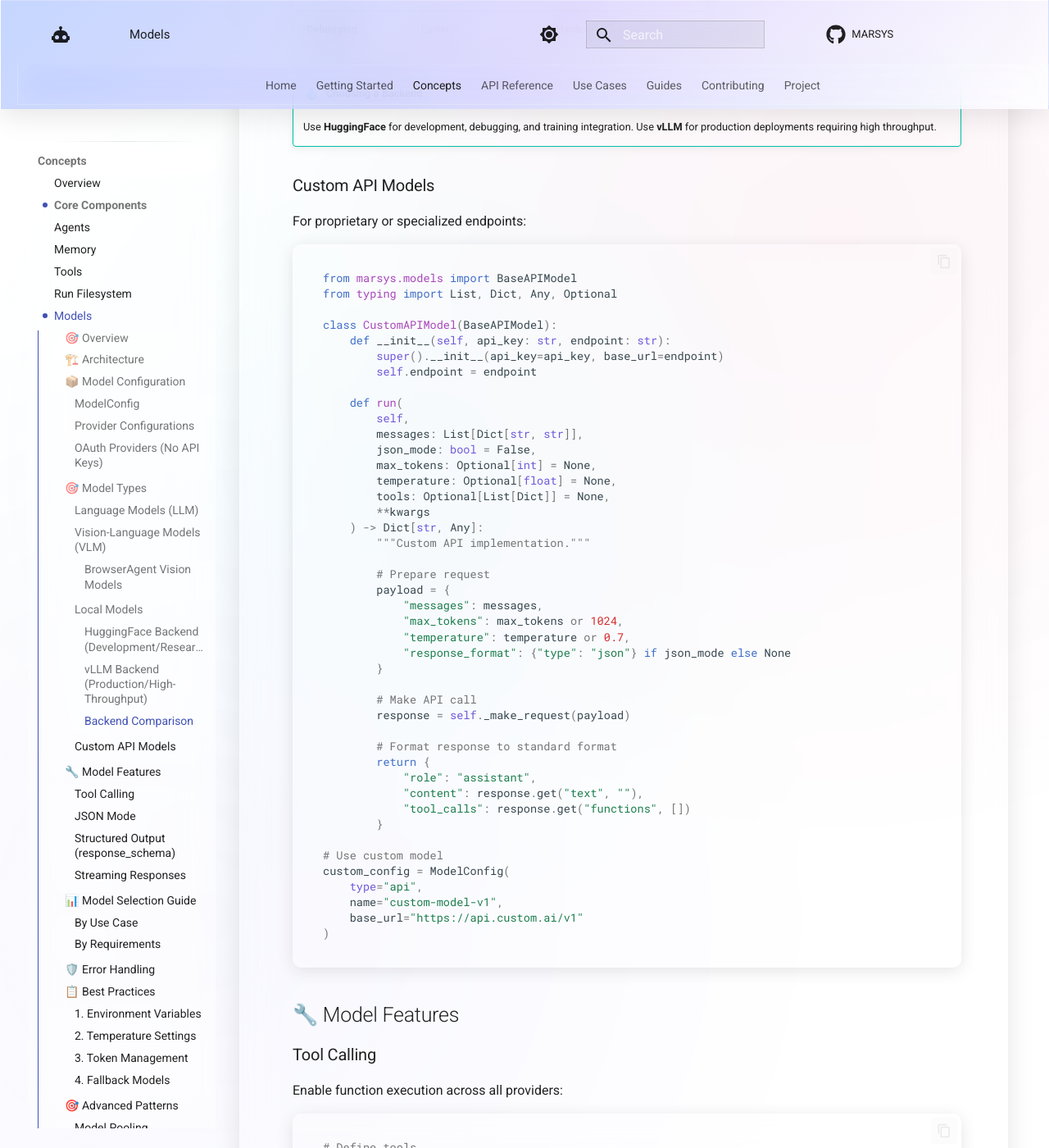
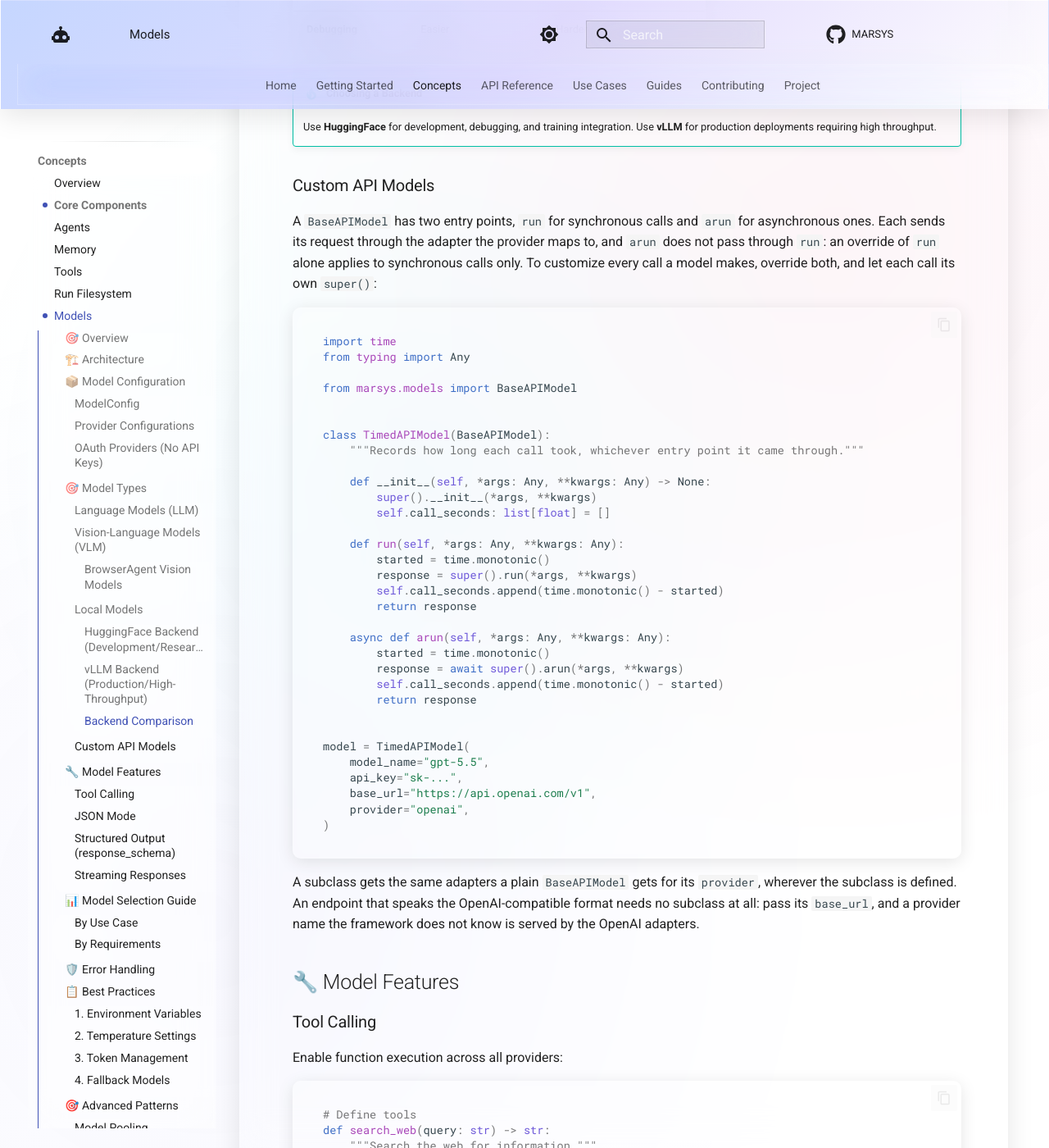
Before and after one commit to rezaho/MARSYS, an MkDocs documentation site: the page built from docs/concepts/models.md, in a window 1280 px wide and 1400 px high, scrolled down 8995 px. Shown: the whole window at 82% size. Built offline with MkDocs 1.6.1 and Material for MkDocs 9.7.7, drawn with Linux system fonts in a browser that asks for light colours; comment, search, counter and statistics services are not loaded.

Commit message:
Document that arun does not pass through run
The Custom API Models example overrode run alone, which only ever reached
async calls through the thread fallback that is now gone. The example now
wraps both entry points, and the changelog names the behaviour change for
subclasses that override only run.

````diff
--- a/docs/concepts/models.md
+++ b/docs/concepts/models.md
@@ -407,53 +407,44 @@ uv pip install marsys[production]
 
 ### Custom API Models
 
-For proprietary or specialized endpoints:
+A `BaseAPIModel` has two entry points, `run` for synchronous calls and `arun` for asynchronous ones. Each sends its request through the adapter the provider maps to, and `arun` does not pass through `run`: an override of `run` alone applies to synchronous calls only. To customize every call a model makes, override both, and let each call its own `super()`:
 
 ```python
+import time
+from typing import Any
+
 from marsys.models import BaseAPIModel
-from typing import List, Dict, Any, Optional
 
-class CustomAPIModel(BaseAPIModel):
-    def __init__(self, api_key: str, endpoint: str):
-        super().__init__(api_key=api_key, base_url=endpoint)
-        self.endpoint = endpoint
 
-    def run(
-        self,
-        messages: List[Dict[str, str]],
-        json_mode: bool = False,
-        max_tokens: Optional[int] = None,
-        temperature: Optional[float] = None,
-        tools: Optional[List[Dict]] = None,
-        **kwargs
-    ) -> Dict[str, Any]:
-        """Custom API implementation."""
+class TimedAPIModel(BaseAPIModel):
+    """Records how long each call took, whichever entry point it came through."""
 
-        # Prepare request
-        payload = {
-            "messages": messages,
-            "max_tokens": max_tokens or 1024,
-            "temperature": temperature or 0.7,
-            "response_format": {"type": "json"} if json_mode else None
-        }
+    def __init__(self, *args: Any, **kwargs: Any) -> None:
+        super().__init__(*args, **kwargs)
+        self.call_seconds: list[float] = []
 
-        # Make API call
-        response = self._make_request(payload)
+    def run(self, *args: Any, **kwargs: Any):
+        started = time.monotonic()
+        response = super().run(*args, **kwargs)
+        self.call_seconds.append(time.monotonic() - started)
+        return response
 
-        # Format response to standard format
-        return {
-            "role": "assistant",
-            "content": response.get("text", ""),
-            "tool_calls": response.get("functions", [])
-        }
+    async def arun(self, *args: Any, **kwargs: Any):
+        started = time.monotonic()
+        response = await super().arun(*args, **kwargs)
+        self.call_seconds.append(time.monotonic() - started)
+        return response
 
-# Use custom model
-custom_config = ModelConfig(
-    type="api",
-    name="custom-model-v1",
-    base_url="https://api.custom.ai/v1"
+
+model = TimedAPIModel(
+    model_name="gpt-5.5",
+    api_key="sk-...",
+    base_url="https://api.openai.com/v1",
+    provider="openai",
 )
 ```
+
+A subclass gets the same adapters a plain `BaseAPIModel` gets for its `provider`, wherever the subclass is defined. An endpoint that speaks the OpenAI-compatible format needs no subclass at all: pass its `base_url`, and a provider name the framework does not know is served by the OpenAI adapters.
 
 ## 🔧 Model Features
 
````
Also changed, not shown: CHANGELOG.md (+1 -0 lines).
